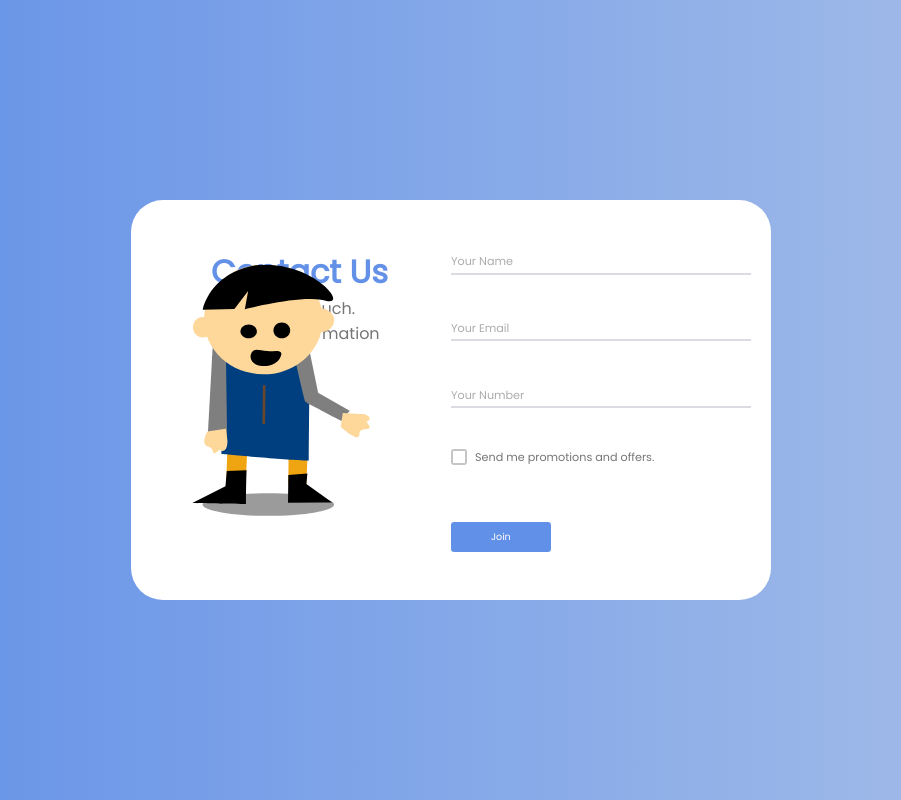
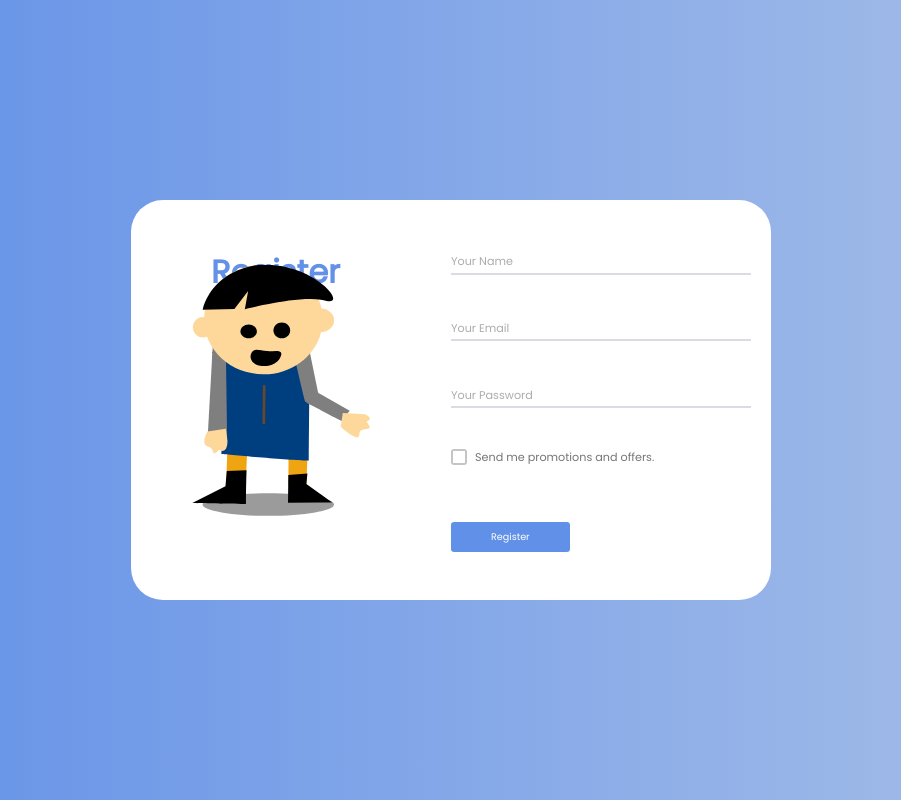
Before and after one commit to michaelpaulcuccia/gsap_animations, a Next.js app in the folder client/: page /register in a window 1280 px wide. Shown: the whole page, without its empty margins (189-1090 px from the left). Built offline with nearby package versions, Linux system fonts and the light colour scheme.

Commit message:
javascript

```diff
--- a/client/components/RegComp.js
+++ b/client/components/RegComp.js
@@ -1,32 +1,47 @@
-import React from 'react';
+import React, { useRef } from 'react';
+//import { gsap } from "gsap";
 import styles from "../styles/RegComp.module.css";
 
 export default function RegComp() {
+
+    const inputContainer = useRef();
+    const form = useRef();
+    const input = useRef();
+    const line = useRef();
+    const placeholder = useRef();
+    //const tl = gsap.timeline({ defaults: { duration: 1} });
+
+    //LINE ANIMATION
+    //const start = "M0 0.999512C0 0.999512 60.5 0.999512 150 0.999512C239.5 0.999512 300 0.999512 300 0.999512";
+    //const end = 'M1 0.999512C1 0.999512 61.5 7.5 151 7.5C240.5 7.5 301 0.999512 301 0.999512';
+
+    console.log(inputContainer.current)
+
     return (
         <div className={styles.wrapper}>
 
-            <form className={styles.form}>
+            <form className={styles.form} ref={form}>
 
                 <div className={styles.contactLeft}>
-                    <h1 className={styles.title}>Contact Us</h1>
+                    <h1 className={styles.title}>Register</h1>
                     <p className={styles.description}>
-                        Let's stay in touch. <br></br>
-                        For more information <br></br>
-                        sign up
+                        Sign up!<br></br>
+                        And let's stay <br></br>
+                        in touch
                     </p>
                 </div>
 
 
                 <div className={styles.contactRight}>
-                    <div className={styles.inputContainer}>
-                        <p className={styles.placeholder}>Your Name</p>
+                    <div className={styles.inputContainer} ref={inputContainer}>
+                        <p className={styles.placeholder} ref={placeholder}>Your Name</p>
                         <input
                             type="text"
                             name="name"
-                            autocomplete="off"
-                            //class="input-name input"
-                            className={`${styles.inputName} ${styles.input}`}
-                            minlength='5'
+                            autoComplete="off"
+                            className={styles.input}
+                            ref={input}
+                            minLength='5'
                             required
                         />
                         <svg
@@ -39,21 +54,22 @@ export default function RegComp() {
                         >
                         <path
                             className={styles.elasticLine}
+                            ref={line}
                             d="M0 0.999512C0 0.999512 60.5 0.999512 150 0.999512C239.5 0.999512 300 0.999512 300 0.999512"
                             stroke="#D1D4DA"
-                            stroke-width="2"
+                            strokeWidth="2"
                         />
                     </svg>
                 </div>
 
-                <div className={styles.inputContainer}>
-                    <p className={styles.placeholder}>Your Email</p>
+                <div className={styles.inputContainer} ref={inputContainer}>
+                    <p className={styles.placeholder} ref={placeholder}>Your Email</p>
                     <input
                         type="email"
                         name="email"
-                        autocomplete="off"
-                        //class="input-email input"
-                        className={`${styles.inputEmail} ${styles.input}`}
+                        autoComplete="off"
+                        className={styles.input}
+                        ref={input}
                         pattern="[a-z0-9._%+-]+@[a-z0-9.-]+\.[a-z]{2,}$"
                         required
                     />
@@ -65,24 +81,25 @@ export default function RegComp() {
                         fill="none"
                         xmlns="http://www.w3.org/2000/svg"
                     >
-                        <path
+                    <path
                         className={styles.elasticLine}
+                        ref={line}
                         d="M0 0.999512C0 0.999512 60.5 0.999512 150 0.999512C239.5 0.999512 300 0.999512 300 0.999512"
                         stroke="#D1D4DA"
-                        stroke-width="2"
-                        />
+                        strokeWidth="2"
+                    />
                     </svg>
                 </div>
 
-                <div className={styles.inputContainer}>
-                    <p className={styles.placeholder}>Your Number</p>
+                <div className={styles.inputContainer} ref={inputContainer}>
+                    <p className={styles.placeholder} ref={placeholder}>Your Password</p>
                     <input
-                        type="tel"
-                        name="tel"
-                        autocomplete="off"
-                        //class="input-number input"
-                        className={`${styles.inputNumber} ${styles.input}`}
-                        pattern="[0-9]{3}-[0-9]{2}-[0-9]{3}"
+                        type="text"
+                        name="password"
+                        autoComplete="off"
+                        className={styles.input}
+                        ref={input}
+                        minLength='5'
                         required
                     />
                     <svg
@@ -93,12 +110,13 @@ export default function RegComp() {
                         fill="none"
                         xmlns="http://www.w3.org/2000/svg"
                     >
-                        <path
+                    <path
                         className={styles.elasticLine}
+                        ref={line}
                         d="M0 0.999512C0 0.999512 60.5 0.999512 150 0.999512C239.5 0.999512 300 0.999512 300 0.999512"
                         stroke="#D1D4DA"
-                        stroke-width="2"
-                        />
+                        strokeWidth="2"
+                    />
                     </svg>
                 </div>
 
@@ -117,16 +135,17 @@ export default function RegComp() {
                         >
                         <path
                             className={styles.elasticLine}
+                            ref={line}
                             d="M2 8.5L6.5 13L17.5 2"
                             stroke="white"
-                            stroke-width="4"
+                            strokeWidth="4"
                         />
                         </svg>
                     </div>
                     <label className={styles.checkboxLabel}>Send me promotions and offers.</label>
                 </div>
 
-                <button className={styles.button}>Join</button>
+                <button className={styles.button}>Register</button>
             </div>
 
             <svg
@@ -148,7 +167,7 @@ export default function RegComp() {
                 <path id="imagebot_37" d="M167.804 142.992C169.239 144.132 187.675 229.383 189.032 228.538C190.389 227.693 212.002 221.876 212.002 221.876L189.177 110.782L167.804 142.992Z" fill="#7F7F7F"/>
                 <path id="imagebot_36" d="M118.948 182.56C173.554 182.56 217.821 141.72 217.821 91.3399C217.821 40.9602 173.554 0.119446 118.948 0.119446C64.3418 0.119446 20.0748 40.9602 20.0748 91.3399C20.0748 141.72 64.3418 182.56 118.948 182.56Z" fill="#FDD89A"/>
                 <path id="imagebot_35" d="M17.9618 121.209C27.0447 121.209 34.4078 113.595 34.4078 104.202C34.4078 94.8094 27.0447 87.1951 17.9618 87.1951C8.87899 87.1951 1.5159 94.8094 1.5159 104.202C1.5159 113.595 8.87899 121.209 17.9618 121.209Z" fill="#FDD89A"/>
-                <path id="imagebot_34" d="M214.286 110.604C225.987 110.604 235.473 102.492 235.473 92.4857C235.473 82.4794 225.987 74.3676 214.286 74.3676C202.585 74.3676 193.099 82.4794 193.099 92.4857C193.099 102.492 202.585 110.604 214.286 110.604Z" fill="#FDD89A" stroke="#FDD89A" stroke-width="2.8608"/>
+                <path id="imagebot_34" d="M214.286 110.604C225.987 110.604 235.473 102.492 235.473 92.4857C235.473 82.4794 225.987 74.3676 214.286 74.3676C202.585 74.3676 193.099 82.4794 193.099 92.4857C193.099 102.492 202.585 110.604 214.286 110.604Z" fill="#FDD89A" stroke="#FDD89A" strokeWidth="2.8608"/>
                 <path id="imagebot_33" className={styles.eyes} d="M94.4262 122.487C101.971 122.487 108.087 117.373 108.087 111.064C108.087 104.755 101.971 99.6404 94.4262 99.6404C86.8818 99.6404 80.7657 104.755 80.7657 111.064C80.7657 117.373 86.8818 122.487 94.4262 122.487Z" fill="black"/>
                 <path id="imagebot_32" className={styles.eyes} d="M149.671 122.397C157.369 122.397 163.609 116.533 163.609 109.3C163.609 102.066 157.369 96.2021 149.671 96.2021C141.974 96.2021 135.734 102.066 135.734 109.3C135.734 116.533 141.974 122.397 149.671 122.397Z" fill="black"/>
                 <path id="imagebot_29" d="M121.61 146.652L123.656 147.826C128.087 150.371 135.158 154.391 136.485 155.031L132.793 158.713C131.29 157.997 124.992 154.417 121.615 152.475L108.278 160.89L104.175 157.648L121.61 146.652Z" fill="black"/>
@@ -157,7 +176,7 @@ export default function RegComp() {
                 <path id="imagebot_19" d="M118.15 200.822L122.567 200.881L121.784 265.369L117.367 265.31L118.15 200.822Z" fill="#6A472A"/>
                 </g>
                 <path id="imagebot_17" d="M25.6474 277.783C25.6474 277.783 13.3826 299.532 26.7635 302.873C40.1444 306.214 30.6626 323.499 45.1574 308.446C45.1574 308.446 59.1014 317.779 59.1014 293.393C59.1014 291.719 56.3185 273.318 56.3185 273.318L25.6474 277.783V277.783Z" fill="#FDD89A"/>
-                <path id="imagebot_60" d="M236.839 399.486C236.969 401.95 234.23 404.394 228.78 406.677C223.33 408.96 215.277 411.037 205.086 412.787C194.896 414.537 182.769 415.926 169.407 416.874C156.044 417.822 141.711 418.311 127.234 418.311C112.757 418.311 98.4235 417.822 85.0611 416.874C71.6987 415.926 59.572 414.537 49.3814 412.787C39.1908 411.037 31.138 408.96 25.6882 406.677C20.2383 404.394 17.4994 401.95 17.6294 399.486C17.4994 397.022 20.2383 394.578 25.6882 392.295C31.138 390.013 39.1908 387.936 49.3814 386.186C59.572 384.436 71.6987 383.046 85.0611 382.098C98.4235 381.15 112.757 380.662 127.234 380.662C141.711 380.662 156.044 381.15 169.407 382.098C182.769 383.046 194.896 384.436 205.086 386.186C215.277 387.936 223.33 390.013 228.78 392.295C234.23 394.578 236.969 397.022 236.839 399.486V399.486Z" fill="black" fill-opacity="0.39216"/>
+                <path id="imagebot_60" d="M236.839 399.486C236.969 401.95 234.23 404.394 228.78 406.677C223.33 408.96 215.277 411.037 205.086 412.787C194.896 414.537 182.769 415.926 169.407 416.874C156.044 417.822 141.711 418.311 127.234 418.311C112.757 418.311 98.4235 417.822 85.0611 416.874C71.6987 415.926 59.572 414.537 49.3814 412.787C39.1908 411.037 31.138 408.96 25.6882 406.677C20.2383 404.394 17.4994 401.95 17.6294 399.486C17.4994 397.022 20.2383 394.578 25.6882 392.295C31.138 390.013 39.1908 387.936 49.3814 386.186C59.572 384.436 71.6987 383.046 85.0611 382.098C98.4235 381.15 112.757 380.662 127.234 380.662C141.711 380.662 156.044 381.15 169.407 382.098C182.769 383.046 194.896 384.436 205.086 386.186C215.277 387.936 223.33 390.013 228.78 392.295C234.23 394.578 236.969 397.022 236.839 399.486V399.486Z" fill="black" fillOpacity="0.39216"/>
                 <path id="imagebot_56" d="M146.674 155.175C155.901 138.493 135.682 144.917 125.213 143.832C111.136 142.376 102.455 137.32 98.2964 148.598C95.5214 156.106 100.562 167.351 116.443 168.508C131.855 169.625 142.162 163.33 146.674 155.175V155.175Z" fill="black"/>
                 <g id="arm">
                 <path id="imagebot_66" d="M191.06 230.394C192.663 230.101 249.363 261.429 249.894 260.2C250.426 258.971 262.805 243.21 262.805 243.21L189.77 201.677L191.06 230.394Z" fill="#7F7F7F"/>
@@ -167,7 +186,7 @@ export default function RegComp() {
             </svg>
 
             <div className={styles.submitted}>
-                <p>Thanks for submitting!</p>
+                <p>Thanks for registering!</p>
                 <p>You'll hear from us soon!</p>
             </div>
 
```
